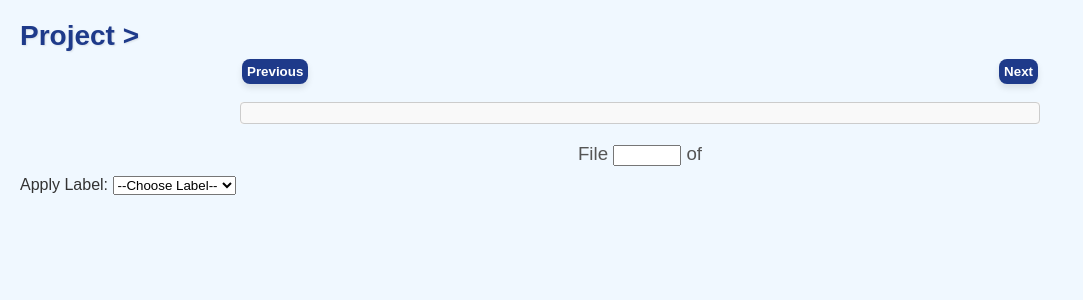
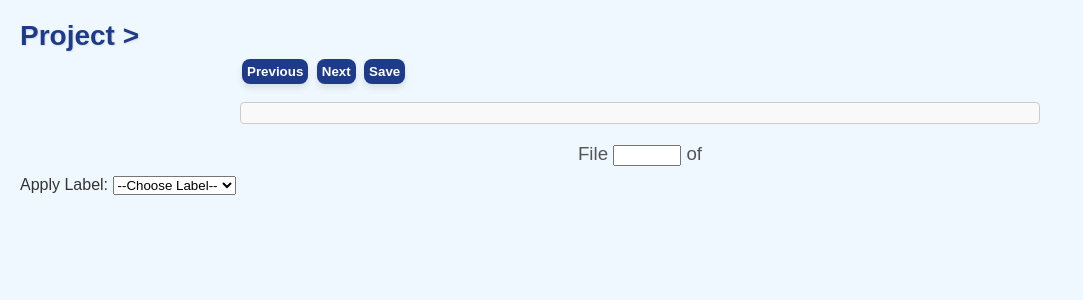
Before and after one commit to TomasQuintao/AutoXML, a Flask app: template annotator/templates/project_view.html in a window 1280 px wide. Shown: the top 300 px of the page, without its empty margins (0-1083 px from the left). Run offline with Flask 3, Linux system fonts and the light colour scheme; the template is opened without the code that fills it, so the values that code supplies are empty; some libraries are stand-ins or nearby versions.

Commit message:
Added a Save button to project view

```diff
--- a/annotator/static/css/style.css
+++ b/annotator/static/css/style.css
@@ -42,7 +42,7 @@
 }
 
 .button-bar {
-    display: flex;
+    /*display: flex;
     justify-content: space-between; /* Pushes buttons apart */
     margin-bottom: 1px;           /* Adds spacing before the text box */
 	align-items: center;
--- a/annotator/templates/project_view.html
+++ b/annotator/templates/project_view.html
@@ -19,6 +19,7 @@
 	<div class="button-bar">
         <button id="prev-btn">Previous</button>
         <button id="next-btn">Next</button>
+		<button id="state-btn">Save</button>
     </div>
 
     <div id="text-display">
```
